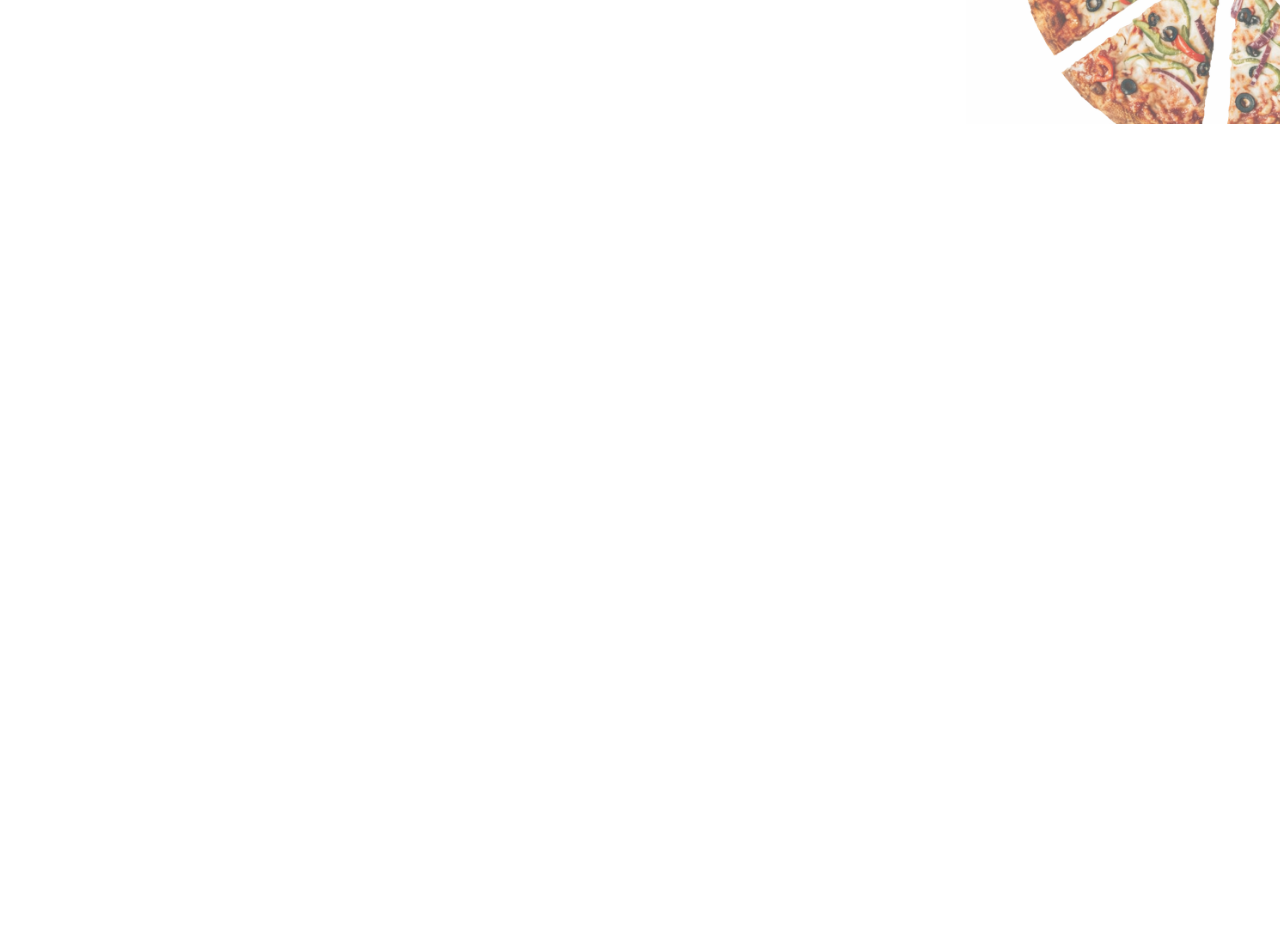
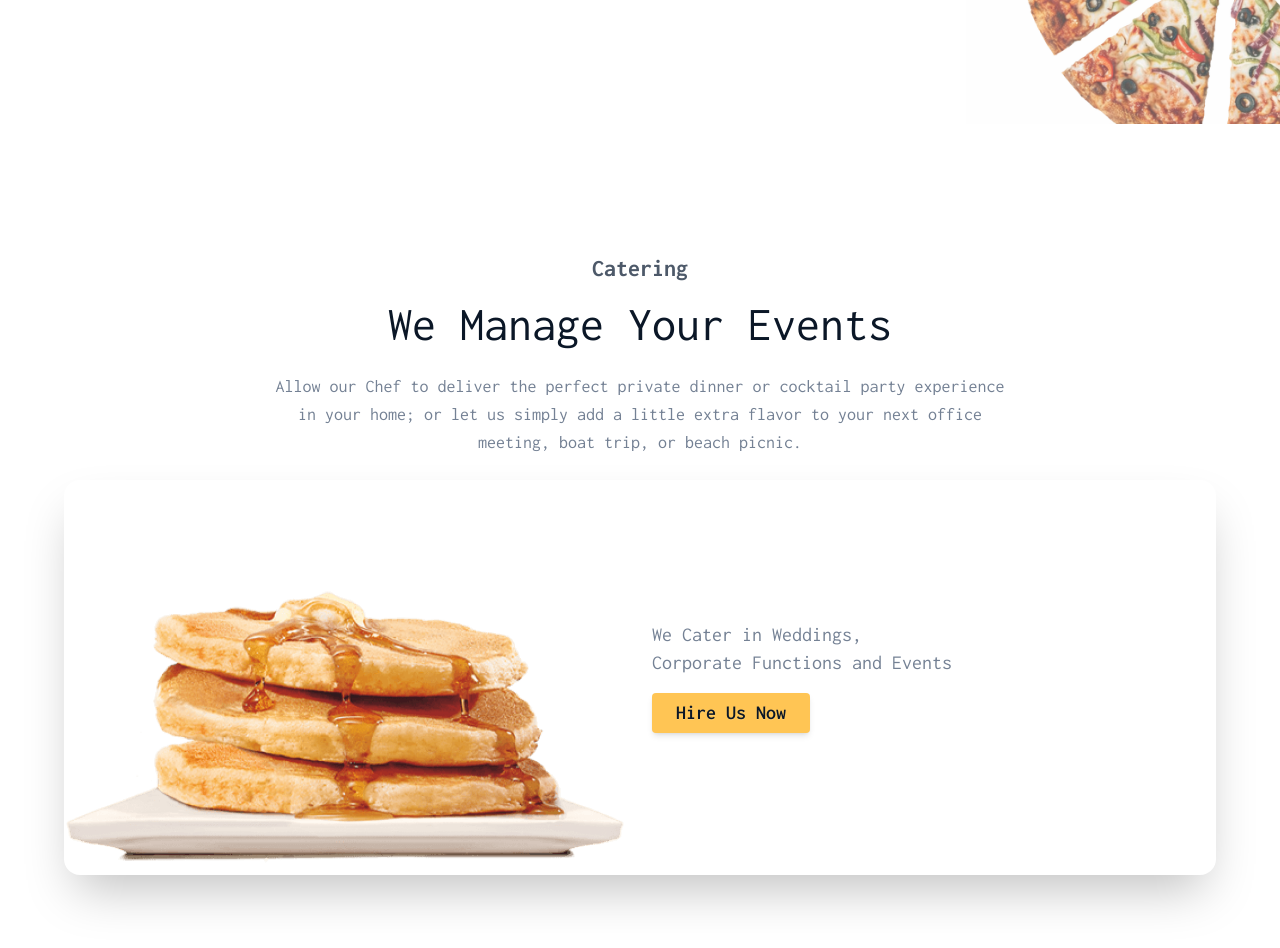
Before and after one commit to hend-soliman/YumSphere, a React (Vite) app: page / in a window 1280 px wide. Shown: the part 1860-2808 px from the top of the page. Before the commit the page ends 1984 px from the top, so only its background shows below. Built offline with nearby package versions, Linux system fonts and the light colour scheme.

Commit message:
'catering'

```diff
--- a/package.json
+++ b/package.json
@@ -11,6 +11,7 @@
   },
   "dependencies": {
     "@tailwindcss/vite": "^4.1.18",
+    "animate.css": "^4.1.1",
     "axios": "^1.13.2",
     "daisy": "^0.2.0",
     "formik": "^2.4.9",
--- /dev/null
+++ b/src/components/CateringSection.jsx
@@ -0,0 +1,54 @@
+import React, { useRef } from 'react'
+import cateringImg from "../assets/pancake_PNG94.png";
+
+export default function CateringSection() {
+
+
+
+  return (
+     <section className="py-32 ">
+      <div className="container mx-auto px-4 max-w-3xl text-center ">
+        <span className=" text-2xl font-bold text-[#4d5969] ">
+          Catering
+        </span>
+
+        <h2 className="text-4xl md:text-5xl   mt-4 text-[#0b1727] animate__animated animate__fadeInUp">
+          We Manage Your Events
+        </h2>
+
+        <p className="text-[#748194] mt-6 md:text-lg animate__animated animate__zoomIn ">
+          Allow our Chef to deliver the perfect private dinner or cocktail party
+          experience in your home; or let us simply add a little extra flavor to
+          your next office meeting, boat trip, or beach picnic.
+        </p>
+      </div>
+
+
+      <div className="container  mt-6 animate__animated animate__bounceIn animate__delay-1s">
+        <div className="rounded-2xl shadow-2xl   flex flex-col md:flex-row items-center justify-between gap-4 md:gap-6">
+
+
+          <div className="flex-1 flex justify-center md:justify-end animate__animated animate__heartBeat">
+            <img
+              src={cateringImg}
+              alt="Delicious catering service"
+              className=" object-cover"
+            />
+          </div>
+
+
+          <div className="text-center align-center md:text-left flex-1 gap-5 space-y-2 md:space-y-4">
+            <h4 className="text-lg md:text-xl text-[#748194]">
+              We Cater in Weddings, <br /> Corporate Functions and Events
+            </h4>
+
+            <button className="btn bg-[#ffc554] text-[#0b1727] border-none hover:bg-[#ffc554] transition-all duration-300 shadow-md hover:shadow-lg px-6 py-3 text-lg md:text-xl">
+              Hire Us Now
+            </button>
+          </div>
+
+        </div>
+      </div>
+    </section>
+  );
+}
--- a/src/index.css
+++ b/src/index.css
@@ -1,8 +1,9 @@
-@import url('https://fonts.googleapis.com/css2?family=Inconsolata:wght@200..900&display=swap');
+@import url('https://fonts.googleapis.com/css2?family=Inconsolata:wght@200;400;600;700;900&display=swap');
+@import 'animate.css';
 
 @import "tailwindcss";
 @plugin "daisyui";
 
 body{
-    font-family: "Inconsolata", monospace;;
+    font-family: "Inconsolata", monospace;
 }
--- a/src/pages/HomePage.jsx
+++ b/src/pages/HomePage.jsx
@@ -10,6 +10,7 @@ import StarRating from '../layouts/StarRating'
 import pizzaSlides from '../assets/pizza-slides.png'
 import { GiCancel } from "react-icons/gi";
 import * as Yup from 'yup'
+import CateringSection from '../components/CateringSection'
 
 export default function Homepage() {
   const bestFoods = [
@@ -432,6 +433,7 @@ export default function Homepage() {
 
 
       </div>
+     <CateringSection/>
     </div>
   )
 }
```
Also changed, not shown: src/assets/pancake_PNG94.png (added), 1 other file (tests, documents, lock files or other folders).
